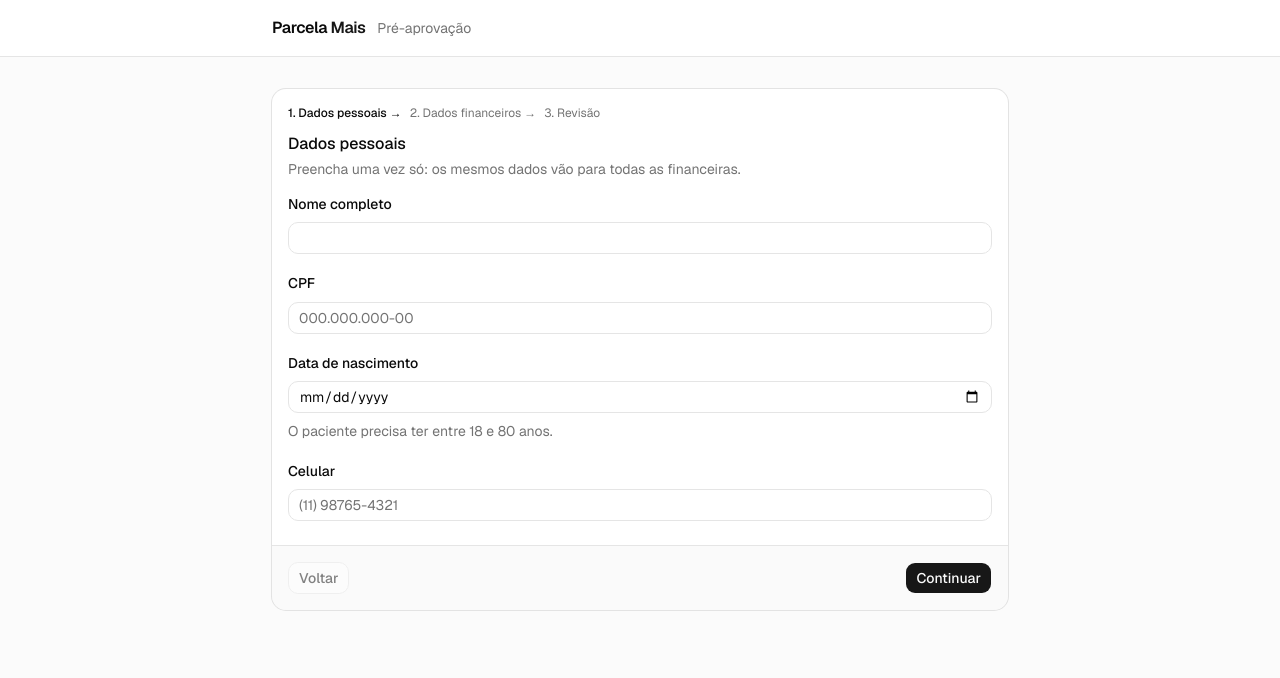
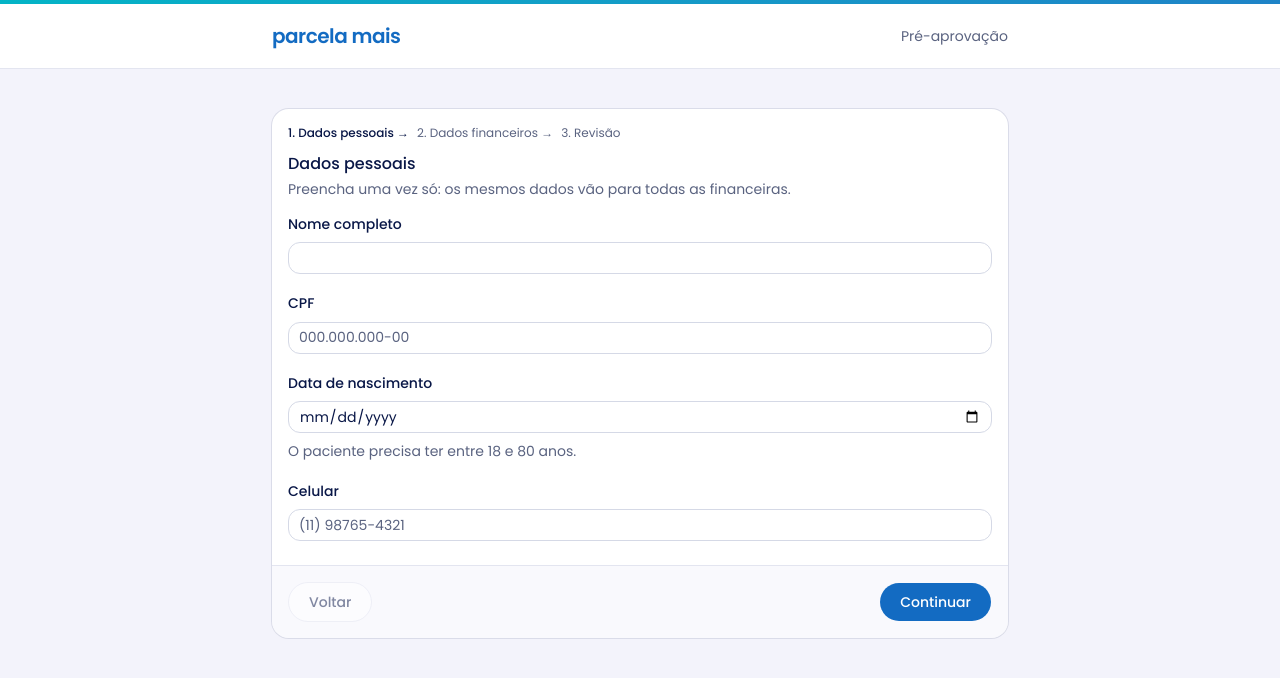
Before and after one commit to carlosrobert0/parcelamais, a Next.js app: page / in a window 1280 px wide. Shown: the top 678 px of the page. Built offline with nearby package versions, Linux system fonts and the light colour scheme.

Commit message:
style(ui): adopt brand colors, font and pills

```diff
--- a/src/app/globals.css
+++ b/src/app/globals.css
@@ -4,6 +4,9 @@
 @custom-variant dark (&:is(.dark *));
 
 @theme inline {
+  --color-brand-cyan: var(--brand-cyan);
+  --color-brand-blue: var(--brand-blue);
+  --color-brand-navy: var(--brand-navy);
   --color-background: var(--background);
   --color-foreground: var(--foreground);
   --font-sans: var(--font-sans);
@@ -47,30 +50,33 @@
 }
 
 :root {
-  --background: oklch(1 0 0);
-  --foreground: oklch(0.145 0 0);
-  --card: oklch(1 0 0);
-  --card-foreground: oklch(0.145 0 0);
-  --popover: oklch(1 0 0);
-  --popover-foreground: oklch(0.145 0 0);
-  --primary: oklch(0.205 0 0);
-  --primary-foreground: oklch(0.985 0 0);
-  --secondary: oklch(0.97 0 0);
-  --secondary-foreground: oklch(0.205 0 0);
-  --muted: oklch(0.97 0 0);
-  --muted-foreground: oklch(0.556 0 0);
-  --accent: oklch(0.97 0 0);
-  --accent-foreground: oklch(0.205 0 0);
+  --background: #ffffff;
+  --foreground: #091747;
+  --card: #ffffff;
+  --card-foreground: #091747;
+  --popover: #ffffff;
+  --popover-foreground: #091747;
+  --primary: #136bc2;
+  --primary-foreground: #ffffff;
+  --secondary: #f3f3fb;
+  --secondary-foreground: #091747;
+  --muted: #f3f3fb;
+  --muted-foreground: #5a6380;
+  --accent: #e8f4fc;
+  --accent-foreground: #136bc2;
   --destructive: oklch(0.577 0.245 27.325);
-  --border: oklch(0.922 0 0);
-  --input: oklch(0.922 0 0);
-  --ring: oklch(0.708 0 0);
+  --border: #e3e5f0;
+  --input: #d5d9e6;
+  --ring: #1e83c7;
+  --brand-cyan: #03b4c6;
+  --brand-blue: #1e83c7;
+  --brand-navy: #091747;
   --chart-1: oklch(0.87 0 0);
   --chart-2: oklch(0.556 0 0);
   --chart-3: oklch(0.439 0 0);
   --chart-4: oklch(0.371 0 0);
   --chart-5: oklch(0.269 0 0);
-  --radius: 0.625rem;
+  --radius: 0.75rem;
   --sidebar: oklch(0.985 0 0);
   --sidebar-foreground: oklch(0.145 0 0);
   --sidebar-primary: oklch(0.205 0 0);
--- a/src/app/layout.tsx
+++ b/src/app/layout.tsx
@@ -1,10 +1,10 @@
 import type { Metadata } from "next";
-import { Geist } from "next/font/google";
+import { Poppins } from "next/font/google";
 import { NewPreApprovalLink } from "@/features/registration/NewPreApprovalLink";
 import { Providers } from "./providers";
 import "./globals.css";
 
-const geistSans = Geist({ variable: "--font-sans", subsets: ["latin"] });
+const poppins = Poppins({ variable: "--font-sans", subsets: ["latin"], weight: ["400", "500", "600", "700"] });
 
 export const metadata: Metadata = {
   title: "Parcela Mais · Pré-aprovação",
@@ -13,17 +13,16 @@ export const metadata: Metadata = {
 
 export default function RootLayout({ children }: LayoutProps<"/">) {
   return (
-    <html lang="pt-BR" className={`${geistSans.variable} h-full antialiased`}>
-      <body className="flex min-h-full flex-col bg-muted/40">
+    <html lang="pt-BR" className={`${poppins.variable} h-full antialiased`}>
+      <body className="flex min-h-full flex-col bg-muted">
+        <div aria-hidden className="h-1 bg-gradient-to-r from-brand-cyan to-brand-blue" />
         <header className="border-b bg-background">
-          <div className="mx-auto flex h-14 max-w-3xl items-center px-4">
-            <NewPreApprovalLink className="font-semibold tracking-tight">
-              Parcela <span className="text-primary">Mais</span>
-            </NewPreApprovalLink>
-            <span className="ml-3 text-sm text-muted-foreground">Pré-aprovação</span>
+          <div className="mx-auto flex h-16 max-w-3xl items-center justify-between px-4">
+            <NewPreApprovalLink className="text-xl font-semibold tracking-tight text-primary">parcela mais</NewPreApprovalLink>
+            <span className="text-sm text-muted-foreground">Pré-aprovação</span>
           </div>
         </header>
-        <main className="mx-auto w-full max-w-3xl flex-1 px-4 py-8">
+        <main className="mx-auto w-full max-w-3xl flex-1 px-4 py-10">
           <Providers>{children}</Providers>
         </main>
       </body>
--- a/src/components/ui/button.tsx
+++ b/src/components/ui/button.tsx
@@ -4,11 +4,11 @@ import { cn } from "cn"
 import { Slot } from "radix-ui"
 
 const buttonVariants = cva(
-  "group/button inline-flex shrink-0 items-center justify-center rounded-lg border border-transparent bg-clip-padding text-sm font-medium whitespace-nowrap transition-all outline-none select-none focus-visible:border-ring focus-visible:ring-3 focus-visible:ring-ring/50 active:not-aria-[haspopup]:translate-y-px disabled:pointer-events-none disabled:opacity-50 aria-invalid:border-destructive aria-invalid:ring-3 aria-invalid:ring-destructive/20 dark:aria-invalid:border-destructive/50 dark:aria-invalid:ring-destructive/40 [&_svg]:pointer-events-none [&_svg]:shrink-0 [&_svg:not([class*='size-'])]:size-4",
+  "group/button inline-flex shrink-0 items-center justify-center rounded-full border border-transparent bg-clip-padding text-sm font-medium whitespace-nowrap transition-all outline-none select-none focus-visible:border-ring focus-visible:ring-3 focus-visible:ring-ring/50 active:not-aria-[haspopup]:translate-y-px disabled:pointer-events-none disabled:opacity-50 aria-invalid:border-destructive aria-invalid:ring-3 aria-invalid:ring-destructive/20 dark:aria-invalid:border-destructive/50 dark:aria-invalid:ring-destructive/40 [&_svg]:pointer-events-none [&_svg]:shrink-0 [&_svg:not([class*='size-'])]:size-4",
   {
     variants: {
       variant: {
-        default: "bg-primary text-primary-foreground hover:bg-primary/80",
+        default: "bg-primary text-primary-foreground hover:bg-brand-navy",
         outline:
           "border-border bg-background hover:bg-muted hover:text-foreground aria-expanded:bg-muted aria-expanded:text-foreground dark:border-input dark:bg-input/30 dark:hover:bg-input/50",
         secondary:
@@ -21,15 +21,15 @@ const buttonVariants = cva(
       },
       size: {
         default:
-          "h-8 gap-1.5 px-2.5 has-data-[icon=inline-end]:pr-2 has-data-[icon=inline-start]:pl-2",
-        xs: "h-6 gap-1 rounded-[min(var(--radius-md),10px)] px-2 text-xs in-data-[slot=button-group]:rounded-lg has-data-[icon=inline-end]:pr-1.5 has-data-[icon=inline-start]:pl-1.5 [&_svg:not([class*='size-'])]:size-3",
-        sm: "h-7 gap-1 rounded-[min(var(--radius-md),12px)] px-2.5 text-[0.8rem] in-data-[slot=button-group]:rounded-lg has-data-[icon=inline-end]:pr-1.5 has-data-[icon=inline-start]:pl-1.5 [&_svg:not([class*='size-'])]:size-3.5",
-        lg: "h-9 gap-1.5 px-2.5 has-data-[icon=inline-end]:pr-2 has-data-[icon=inline-start]:pl-2",
+          "h-10 gap-1.5 px-5 has-data-[icon=inline-end]:pr-4 has-data-[icon=inline-start]:pl-4",
+        xs: "h-6 gap-1 rounded-full px-2 text-xs in-data-[slot=button-group]:rounded-full has-data-[icon=inline-end]:pr-1.5 has-data-[icon=inline-start]:pl-1.5 [&_svg:not([class*='size-'])]:size-3",
+        sm: "h-8 gap-1 rounded-full px-3.5 text-[0.8rem] in-data-[slot=button-group]:rounded-full has-data-[icon=inline-end]:pr-1.5 has-data-[icon=inline-start]:pl-1.5 [&_svg:not([class*='size-'])]:size-3.5",
+        lg: "h-11 gap-1.5 px-6 has-data-[icon=inline-end]:pr-5 has-data-[icon=inline-start]:pl-5",
         icon: "size-8",
         "icon-xs":
-          "size-6 rounded-[min(var(--radius-md),10px)] in-data-[slot=button-group]:rounded-lg [&_svg:not([class*='size-'])]:size-3",
+          "size-6 rounded-[min(var(--radius-md),10px)] in-data-[slot=button-group]:rounded-full [&_svg:not([class*='size-'])]:size-3",
         "icon-sm":
-          "size-7 rounded-[min(var(--radius-md),12px)] in-data-[slot=button-group]:rounded-lg",
+          "size-7 rounded-[min(var(--radius-md),12px)] in-data-[slot=button-group]:rounded-full",
         "icon-lg": "size-9",
       },
     },
--- a/src/components/ui/progress.tsx
+++ b/src/components/ui/progress.tsx
@@ -20,7 +20,7 @@ function Progress({
     >
       <ProgressPrimitive.Indicator
         data-slot="progress-indicator"
-        className="size-full flex-1 bg-primary transition-all"
+        className="size-full flex-1 bg-gradient-to-r from-brand-cyan to-brand-blue transition-all"
         style={{ transform: `translateX(-${100 - (value || 0)}%)` }}
       />
     </ProgressPrimitive.Root>
```
Also changed, not shown: 1 other file (tests, documents, lock files or other folders).
